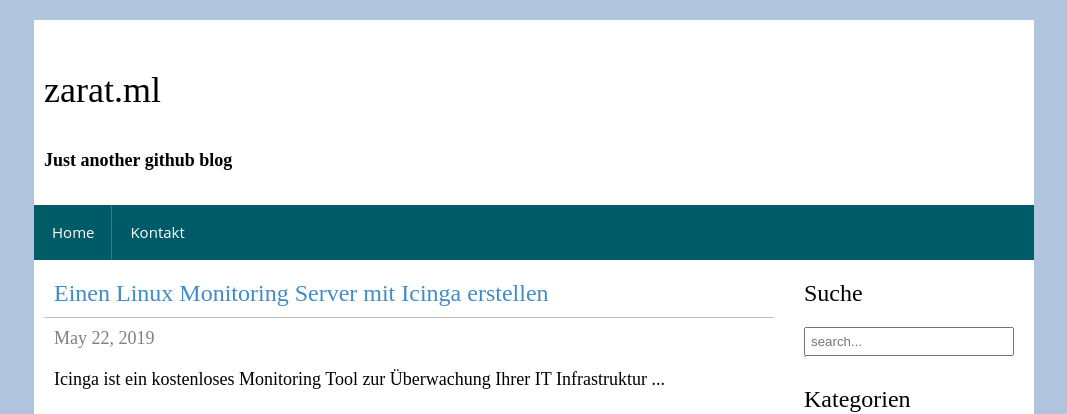
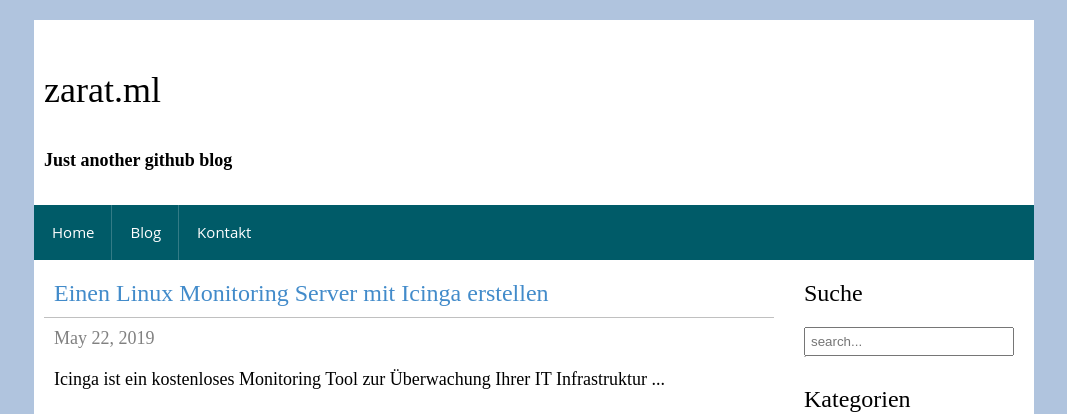
Before and after one commit to zarat/zarat.github.io, a Jekyll site: the page built from index.html, in a window 1280 px wide. Shown: the top 414 px of the page, without its empty margins (106-1173 px from the left). Built offline with Jekyll 4.4.1, drawn with Linux system fonts in a browser that asks for light colours; the list of posts is cut into pages by our own code.

Commit message:
Update header.html

```diff
--- a/_includes/header.html
+++ b/_includes/header.html
@@ -12,6 +12,7 @@
     <input id="responsive_menu" type="checkbox">
     <ul class="menu level-0">
 	    <li class="li level-1"><a href="{{ site.url }}/">Home</a></li>
+	    <li class="li level-1"><a href="{{ site.url }}/blog">Blog</a></li>
 	    <li class="li level-1"><a href="{{ site.url }}/contact">Kontakt</a></li>
     </ul>
   </div>
```
